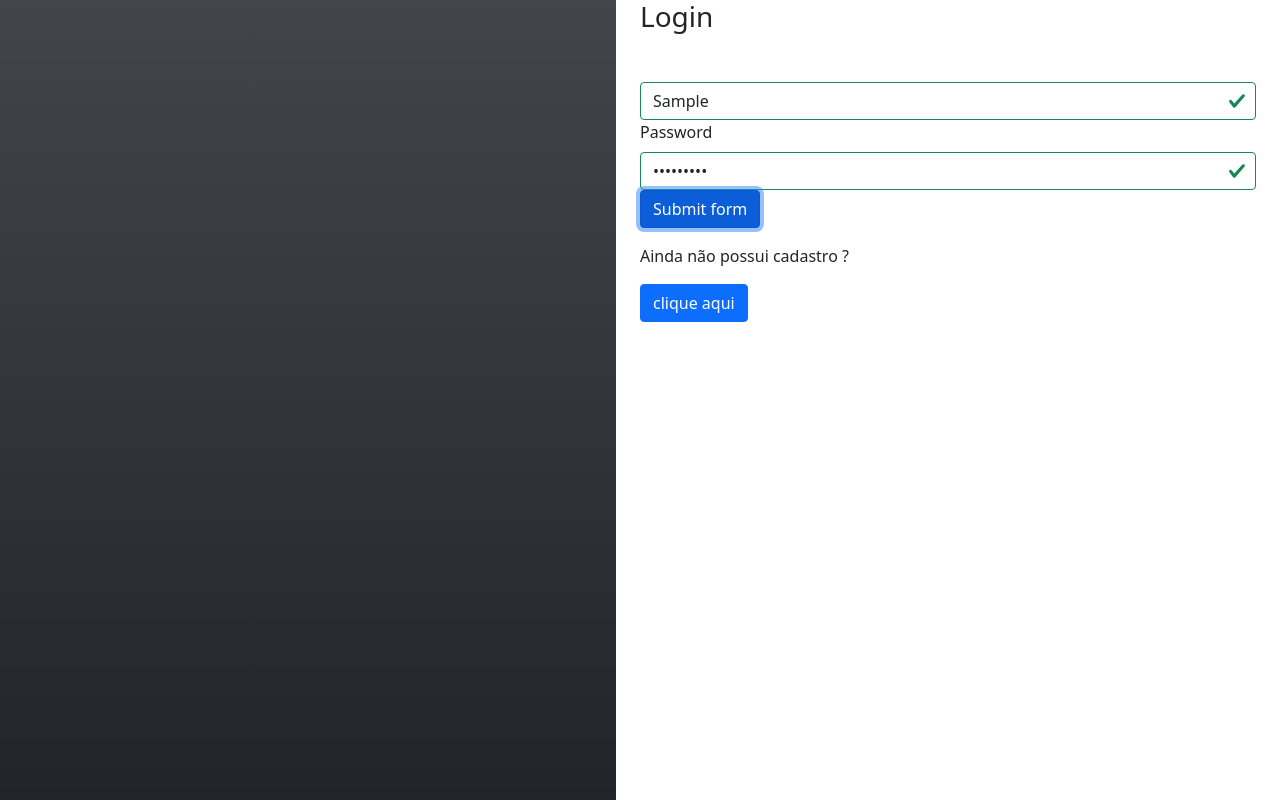
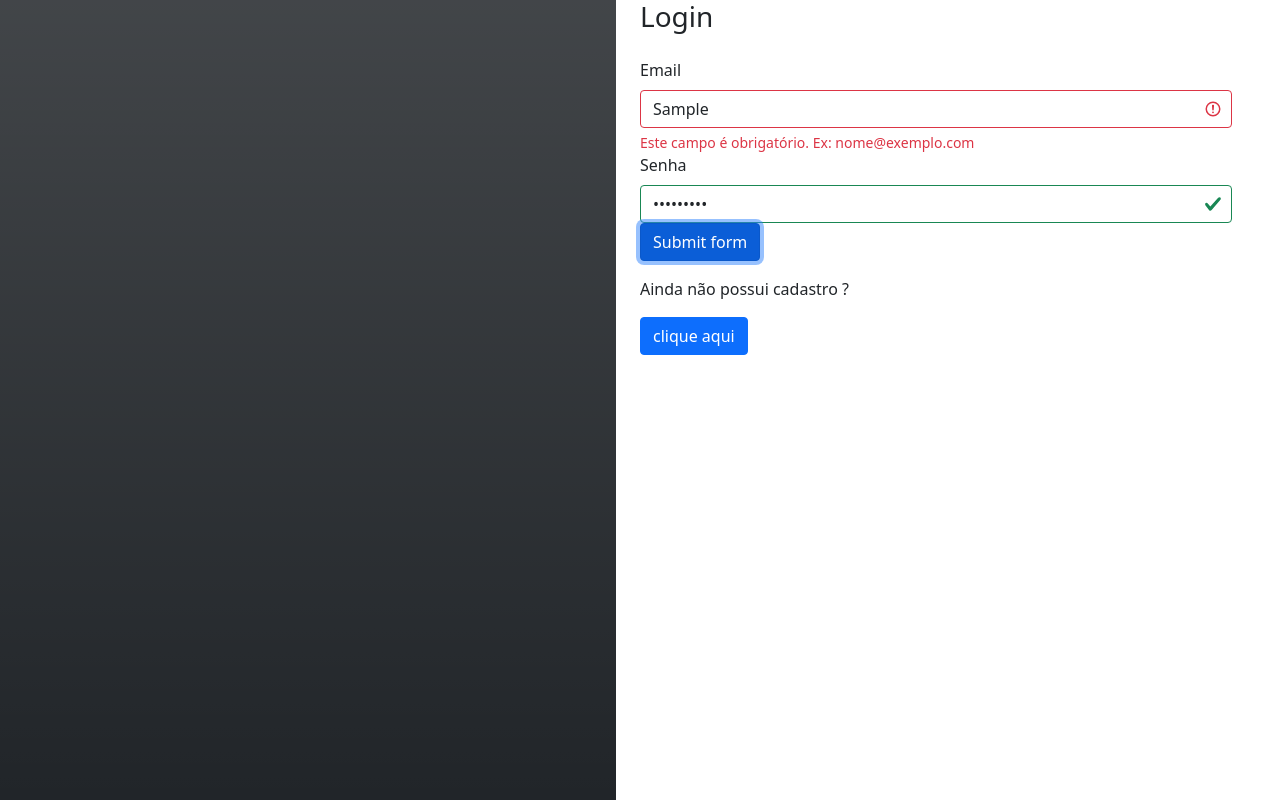
Before and after one commit to GislaineFrandalozo/game-pvp-online, a React (Create React App) app: page / in a window 1280 px wide. Both pictures are taken after typing "Sample", "Sample123" into the empty fields and a click on the button "Submit form". Built offline with nearby package versions, Linux system fonts and the light colour scheme; no server answers.

Commit message:
INDENTATION

```diff
--- a/public/index.html
+++ b/public/index.html
@@ -3,11 +3,7 @@
 <head>
   <meta charset="utf-8" />
   <meta name="viewport" content="width=device-width, initial-scale=1" />
-    <meta
-      name="description"
-      content="Game online player vs player"
-    />
-
+  <meta name="description" content="Game online player vs player" />
 </head>
 <body>
   <div id="root"></div>
--- a/src/components/asideAuth.jsx
+++ b/src/components/asideAuth.jsx
@@ -1,4 +1,6 @@
+//STYLES
 import "../style/asideAuth.css"
+
 export default function AsideAuth() {
     return <aside className="bg-dark bg-gradient" />
 }
--- a/src/components/form.jsx
+++ b/src/components/form.jsx
@@ -1,5 +1,5 @@
 import axios, { Axios } from 'axios';
-import { Button, Form } from 'react-bootstrap'
+import { Button, Form, Row } from 'react-bootstrap'
 import { useState } from 'react';
 
 
@@ -7,21 +7,19 @@ import Input from './input';
 
 export default function FormGame(props) {
     const [validated, setValidated] = useState(false);
-
     const handleSubmit = (event) => {
         event.preventDefault();
         console.log(event.currentTarget.checkValidity)
         const metadatas = []
+        try {
+            for (let i = 0; i < props.imputsForm.length; i++) {
 
-        try {
-            for( let i = 0; i < props.inputsAtt.length; i++){
-
-                console.log(event.target[i].value)
-                if(event.target[i].checkValidity() === false){
+                console.log(event.target[i])
+                if (event.target[i].checkValidity() === false) {
                     event.stopPropagation();
                     setValidated(true);
                     throw "ERROR ERROR ERROR"
-                }else{
+                } else {
                     metadatas.push(event.target[i].value)
                     setValidated(true);
                 }
@@ -45,7 +43,7 @@ export default function FormGame(props) {
 
     return (
         <Form noValidate validated={validated} onSubmit={handleSubmit}>
-            <Input metadatas={props.inputsAtt} />
+            <Input metadatas={props.imputsForm} />
             <Button type="submit">Submit form</Button>
         </Form>
     )
--- a/src/components/input.jsx
+++ b/src/components/input.jsx
@@ -1,4 +1,4 @@
-import { Col, Form } from "react-bootstrap"
+import { Col, Form, Row, Image } from "react-bootstrap"
 
 export default function Input(
     {
@@ -10,24 +10,43 @@ export default function Input(
                     required: false,
                     min: "0",
                     max: "",
+                    pattern: ".+.",
                     feedback: "Este campo não é obrigatório"
-        }
+                },
+                onChange: null
             }]
-})
-{
-    const inputs = metadatas.map((component, index) =>
-    {
-        console.log(component)
+    }) {
+    const inputs = metadatas.map((component, index) => {
+
+        const imagePreview =
+            <Col xs={5} sm={4} >
+                <Image
+                    thumbnail
+                    fluid
+                    src=""
+                    alt="Prévia da imagem..." />
+            </Col>
+
+
         return (
-            <Form.Group key={index}>
-                <Form.Label >
-                    {component.label}
-                </Form.Label>
-                <Form.Control required={component.validate.required} minLength={component.validate.min} maxLength={component.validate.max} type={component.type} name={index} />
-                <Form.Control.Feedback type="invalid">
-              {component.validate.feed}
-            </Form.Control.Feedback>
+
+            <Form.Group as={Row} key={index} >
+                <Col >
+                    <Form.Label >{component.label}</Form.Label>
+                    <Form.Control
+                        type={component.type}
+                        name={index}
+                        onChange={component.onChange}
+                        required={component.validate.required}
+                        pattern={component.validate.pattern}
+                        minLength={component.validate.min}
+                        maxLength={component.validate.max}
+                    />
+                    <Form.Control.Feedback type="invalid"> {component.validate.feedback} </Form.Control.Feedback>
+                </Col>
+                {component.type === "file" && imagePreview}
             </Form.Group>
+
         )
     })
     return (inputs)
--- a/src/components/mainAuthForm.jsx
+++ b/src/components/mainAuthForm.jsx
@@ -1,83 +1,18 @@
+// LIB
 import React from "react";
-import { useNavigate } from "react-router-dom";
 import { Button, Stack } from 'react-bootstrap'
-
+// COMPONENTS
 import FormGame from "./form";
 
-export default function MainForm(props) {
-    let navigate = useNavigate();
-    let inputs, navigateToPage, handleSubmit;
-    if (props.stateForm === "login") {
-        inputs = [
-            {
-
-                type: "text",
-                validate: {
-                    required: true,
-                    min: "2",
-                    max: "8",
-                  feedback: "Este campo é obrigatório"
-                }
-            },
-            {
-                label: "Password",
-                type: "password",
-                validate: {
-                    required: true,
-                    min: "2",
-                    max: "8",
-                    feedback: "Este campo é obrigatório"
-                }
-            },
-        ]
-        navigateToPage = {
-            text: "Ainda não possui cadastro ?",
-            button: "clique aqui",
-            page: "sign-up",
-            handleClick: () => { navigate(`/${navigateToPage.page}`); }
-        };
-    }
-    if (props.stateForm === "sign-up") {
-        inputs = [
-            {
-                label: "Nick name",
-                type: "text"
-            },
-            {
-                label: "Email",
-                type: "text"
-            },
-            {
-                label: "Data de nascimento",
-                type: "date"
-            },
-            {
-                label: "Password",
-                type: "password"
-            },
-            {
-                label: "Imagem de perfil",
-                type: "file"
-            }
-        ]
-        navigateToPage = {
-            text: "Já possui cadastro ?",
-            button: "Faça login aqui",
-            handleClick: () => { navigate(`/`); }
-        };
-    };
+export default function MainForm({ title, navigate, imputAtributes }) {
     return (
         <Stack gap={3}>
-
-            <h3>{props.title}</h3>
-
-            <FormGame inputsAtt={inputs} state={props.stateForm} />
-
+            <h3>{title}</h3>
+            <FormGame imputsForm={imputAtributes} />
             <div >
-                <p>{navigateToPage.text}</p>
-                <Button onClick={navigateToPage.handleClick}>{navigateToPage.button}</Button>
+                <p>{navigate.text}</p>
+                <Button onClick={navigate.handleClick}>{navigate.button}</Button>
             </div>
         </Stack>
     )
-
 }
--- a/src/index.js
+++ b/src/index.js
@@ -1,6 +1,8 @@
+// LIB
 import React from 'react';
 import ReactDOM from 'react-dom';
 import App from './App';
+//STYLE
 import 'bootstrap/dist/css/bootstrap.min.css';
 
 ReactDOM.render(
--- a/src/pages/pageLogin.jsx
+++ b/src/pages/pageLogin.jsx
@@ -1,19 +1,56 @@
+//LIB
 import { Col, Container, Row } from 'react-bootstrap'
-
+import { useNavigate } from "react-router-dom";
+// COMPONENTS
 import AsideAuth from "../components/asideAuth";
 import MainForm from "../components/mainAuthForm";
+// STYLES
 import '../style/authGlobal.css'
 
+export default function PageLogin() {
+    let navigate = useNavigate();
+    const defaultFeedback = "Este campo é obrigatório."
 
-export default function PageLogin() {
+    const imputsForm = [
+        {
+            label: "Email",
+            type: "text",
+            validate: {
+                required: true,
+                min: "10",
+                max: "50",
+                pattern: ".+@.+\.com",
+                feedback: `${defaultFeedback} Ex: nome@exemplo.com`
+            },
+            onChange: null
+        },
+        {
+            label: "Senha",
+            type: "password",
+            validate: {
+                required: true,
+                min: "5",
+                max: "50",
+                pattern: ".+.",
+                feedback: `${defaultFeedback} Mínimo 5 caracteres`
+            },
+            onChange: null
+        },
+    ]
+    const navigateToPage = {
+        text: "Ainda não possui cadastro ?",
+        button: "clique aqui",
+        page: "sign-up",
+        handleClick: () => { navigate(`/${navigateToPage.page}`); }
+    };
     return (
         <Container fluid id={"auth-template-page"}>
             <Row>
                 <Col>
-            <AsideAuth />
+                    <AsideAuth />
                 </Col>
                 <Col>
-            <MainForm stateForm={"login"} title={"Login"} />
+                    <MainForm title={"Login"} navigate={navigateToPage} imputAtributes={imputsForm} />
                 </Col>
             </Row>
         </Container>
--- a/src/pages/pageSignUp.jsx
+++ b/src/pages/pageSignUp.jsx
@@ -1,18 +1,112 @@
+//LIB
 import { Col, Container, Row } from 'react-bootstrap'
-
+import { useNavigate } from "react-router-dom";
+// COMPONENTS
 import AsideAuth from "../components/asideAuth";
 import MainForm from "../components/mainAuthForm";
+// STYLES
 import '../style/authGlobal.css'
 
 export default function PageSignUp() {
+
+    let navigate = useNavigate();
+    const defaultFeedback = "Este campo é obrigatório."
+
+    const imputsForm = [
+        {
+            label: "Nome",
+            type: "text",
+            validate: {
+                required: true,
+                min: "3",
+                max: "20",
+                pattern: ".+.",
+                feedback: `${defaultFeedback} Mínimo 3 caracteres.`
+            },
+            onChange: null
+        },
+        {
+            label: "Email",
+            type: "text",
+            validate: {
+                required: true,
+                min: "10",
+                max: "50",
+                pattern: ".+@.+\.com",
+                feedback: `${defaultFeedback} Ex: "nome@exemplo.com".`
+            },
+            onChange: null
+        },
+        {
+            label: "Data de nascimento",
+            type: "date",
+            validate: {
+                required: true,
+                min: "0",
+                max: "",
+                pattern: ".+.",
+                feedback: defaultFeedback
+            },
+            onChange: null
+        },
+        {
+            label: "Senha",
+            type: "password",
+            validate: {
+                required: true,
+                min: "5",
+                max: "50",
+                pattern: ".+.",
+                feedback: `${defaultFeedback} Mínimo 5 caracteres.`
+            },
+            onChange: null
+        },
+        {
+            label: "Imagem de perfil",
+            type: "file",
+            validate: {
+                required: true,
+                min: "0",
+                max: "",
+                pattern: ".+.",
+                feedback: defaultFeedback
+            },
+            onChange: (e) => {
+                var preview = document.querySelector('img');
+                var file = document.querySelector('input[type=file]').files[0];
+                var reader = new FileReader();
+
+                reader.onloadend = function () {
+                    preview.src = reader.result;
+                    console.log(e.target.value)
+                    e.target.value = reader.result;
+
+                }
+
+                if (file) {
+                    reader.readAsDataURL(file);
+                } else {
+                    preview.src = "";
+                }
+            }
+
+        }
+    ]
+
+    const navigateToPage = {
+        text: "Já possui cadastro ?",
+        button: "Faça login aqui",
+        handleClick: () => { navigate(`/`); }
+    };
+
     return (
         <Container fluid id={"auth-template-page"}>
             <Row>
-                <Col>
-            <AsideAuth />
+                <Col >
+                    <AsideAuth />
                 </Col>
                 <Col>
-                <MainForm stateForm={"sign-up"} title={"Cadastro"} />
+                    <MainForm title={"Cadastro"} navigate={navigateToPage} imputAtributes={imputsForm} />
                 </Col>
             </Row>
         </Container>
```
Also changed, not shown: src/App.js (+5 -3 lines), src/routes.js (+7 -5 lines). Lines whose indentation alone changed are shown as unchanged.
